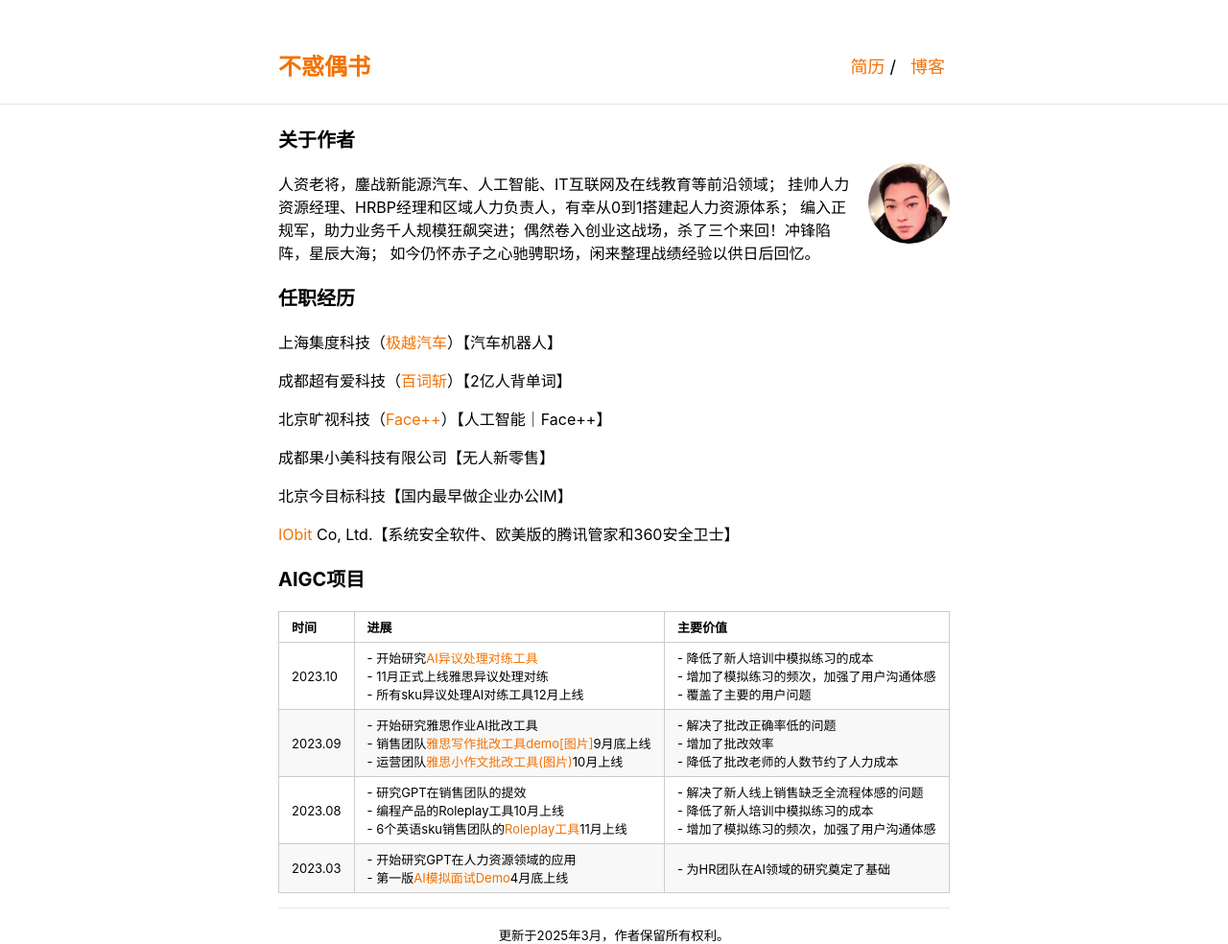
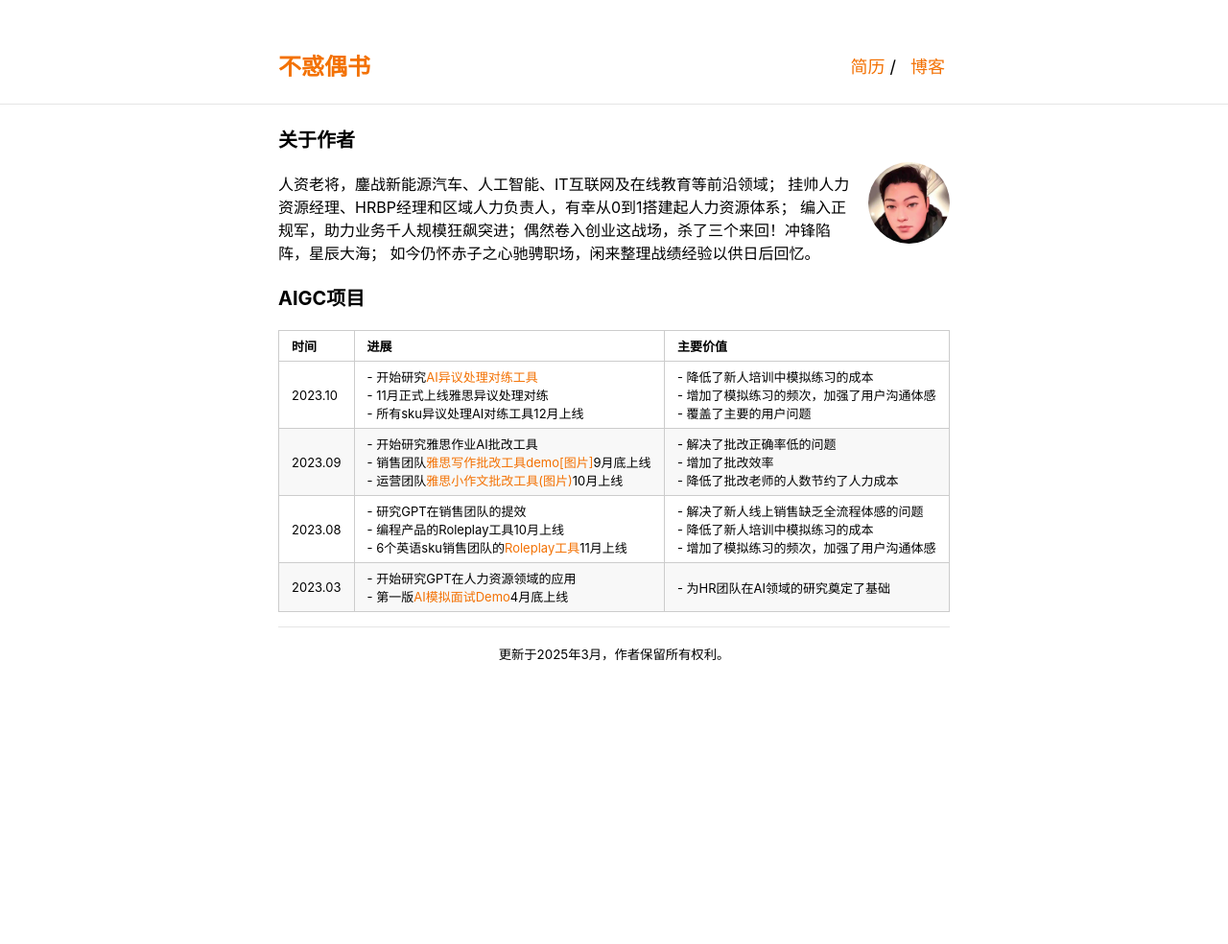
Before and after one commit to Harteyang/index, a Jekyll site: the page built from index.md, in a window 1280 px wide. Shown: the whole page at 96% size. Built offline with Jekyll 4.4.1, drawn with Linux system fonts in a browser that asks for light colours; after the commit the page ends 900 px from its top, so only the background shows below that.

Commit message:
Update index.md

```diff
--- a/index.md
+++ b/index.md
@@ -13,20 +13,6 @@ title: Harte的主页
 编入正规军，助力业务千人规模狂飙突进；偶然卷入创业这战场，杀了三个来回！冲锋陷阵，星辰大海；
 如今仍怀赤子之心驰骋职场，闲来整理战绩经验以供日后回忆。
 
-
-### 任职经历
-上海集度科技（[极越汽车](https://www.jiyue-auto.com/)）【汽车机器人】
-
-成都超有爱科技（[百词斩](https://www.baicizhan.com/)）【2亿人背单词】
-
-北京旷视科技（[Face++](https://www.megvii.com)）【人工智能｜Face++】
-
-成都果小美科技有限公司【无人新零售】
-
-北京今目标科技【国内最早做企业办公IM】
-
-[IObit](https://www.iobit.com) Co, Ltd.【系统安全软件、欧美版的腾讯管家和360安全卫士】
-
 ### AIGC项目
 
 | 时间          | 进展                                                        | 主要价值    |
```
Also changed, not shown: other parts of index.md (+12 -0 lines).
